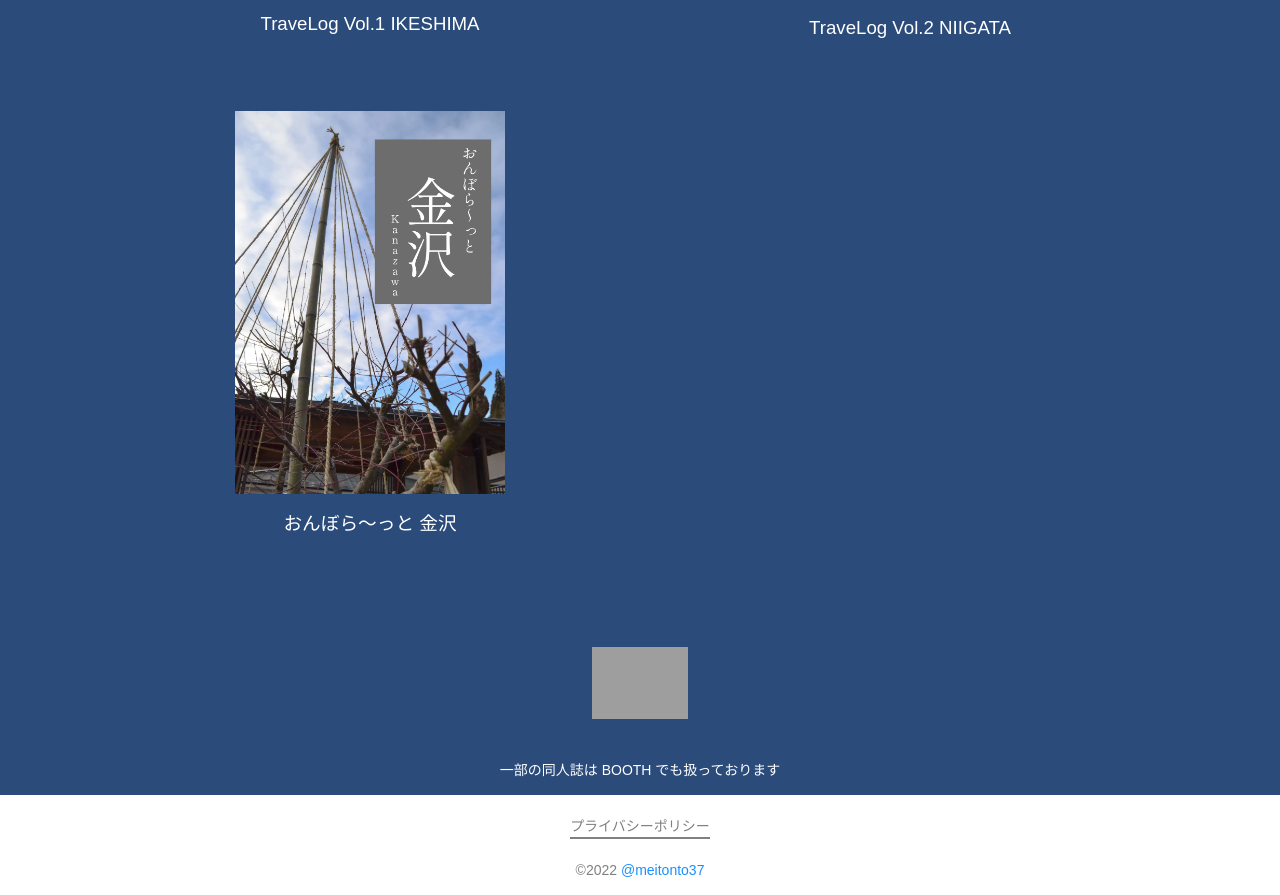
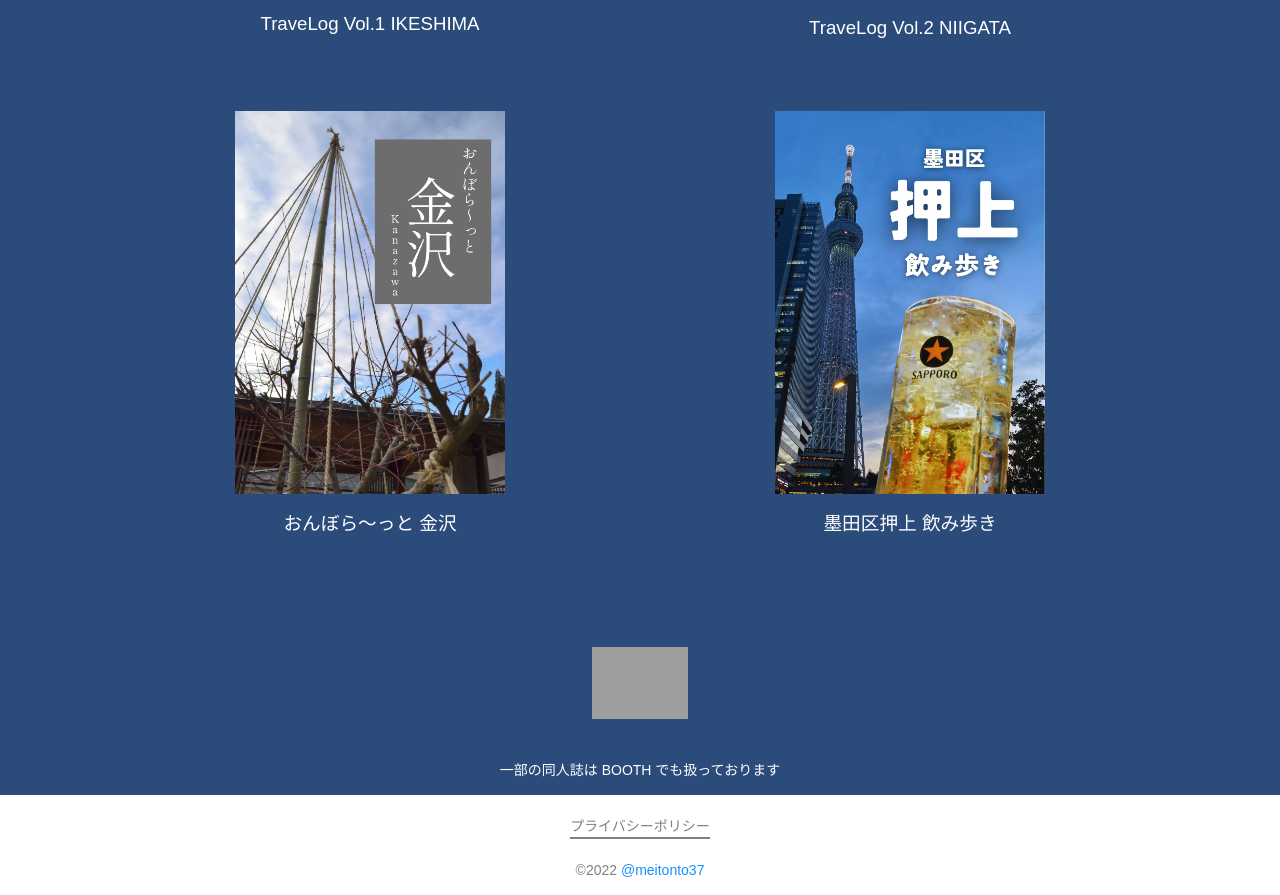
Before and after one commit to ryu-ton10/keiso_kouga_web, a React (Create React App) app: page / in a window 1280 px wide. Shown: the part 3977-4872 px from the top of the page. Built offline with nearby package versions, Linux system fonts and the light colour scheme; grey boxes are pictures that could not be loaded.

Commit message:
add oshiage publishment

```diff
--- a/src/data/data.ts
+++ b/src/data/data.ts
@@ -81,6 +81,15 @@ export const books = [
       jpeg: "Publishments/kanazawa.png",
     },
   },
+  {
+    id: nanoid(),
+    title: "墨田区押上 飲み歩き",
+    description: "",
+    image: {
+      webp: "Publishments/oshiage.webp",
+      jpeg: "Publishments/oshiage.png",
+    },
+  },
 ]
 
 export const privacy_policy = "当サイトでは、データ収集のために Google アナリティクスを利用しています。このデータは匿名で収集されるものであり、個人を特定するものではありません。また、この機能は Cookie を無効にすることで収集を拒否することが出来ます。"
```
Also changed, not shown: public/Publishments/oshiage.webp (added), 1 other file (tests, documents, lock files or other folders).
